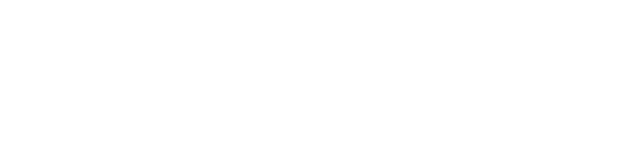
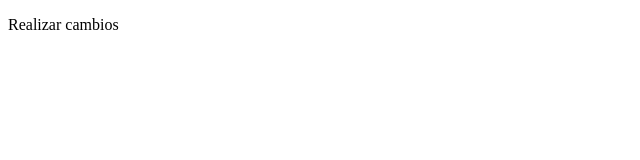
Before and after one commit to Aboy77/git, a plain HTML site: page index.html in a window 1280 px wide. Shown: the whole page, without its empty margins (0-640 px from the left). Drawn offline with Linux system fonts and the light colour scheme.

Commit message:
taks pending

```diff
--- a/index.html
+++ b/index.html
@@ -7,6 +7,6 @@
     <title>Document</title>
 </head>
 <body>
-
+    <p>Realizar cambios</p>
 </body>
 </html>
```
